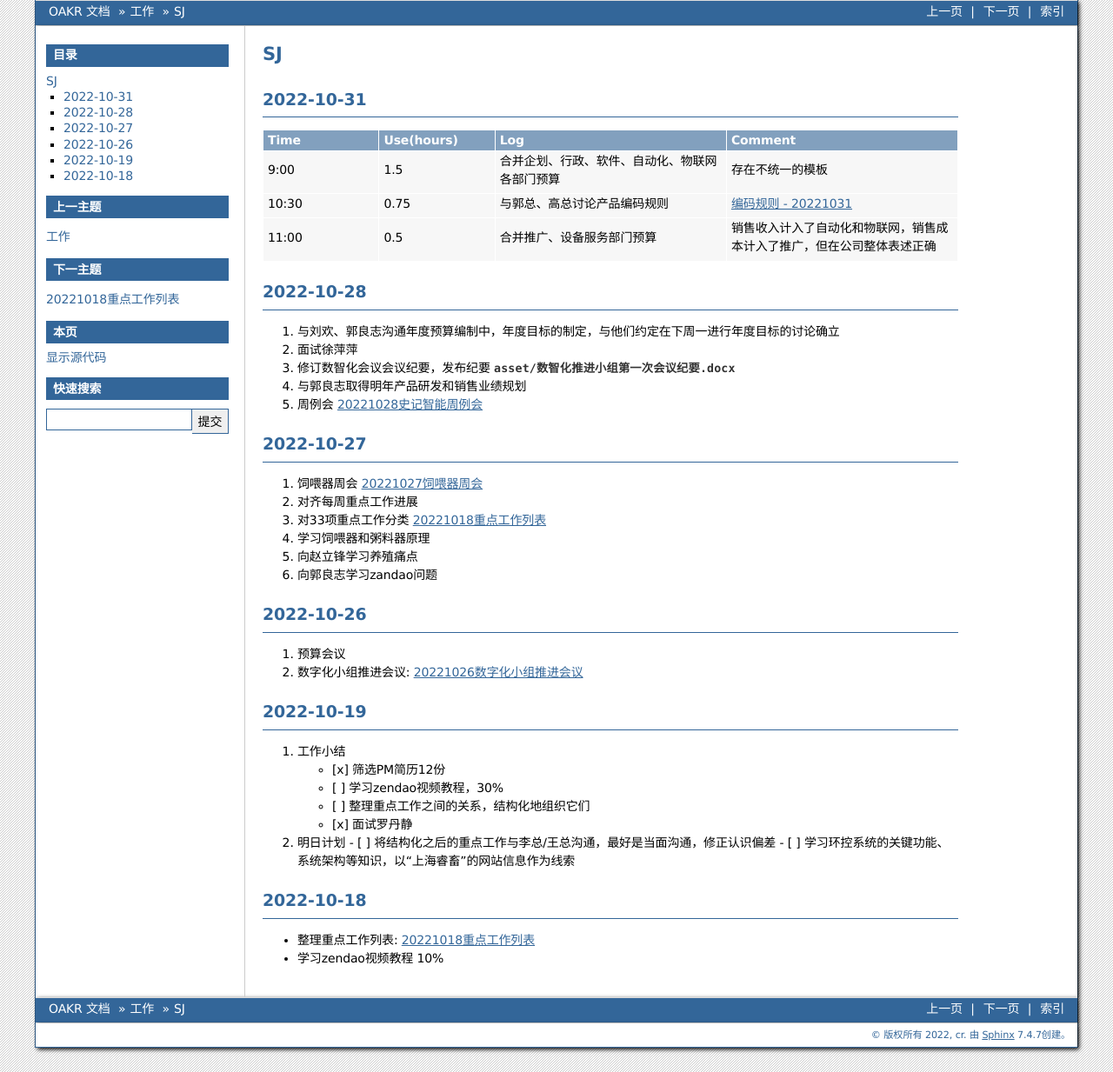
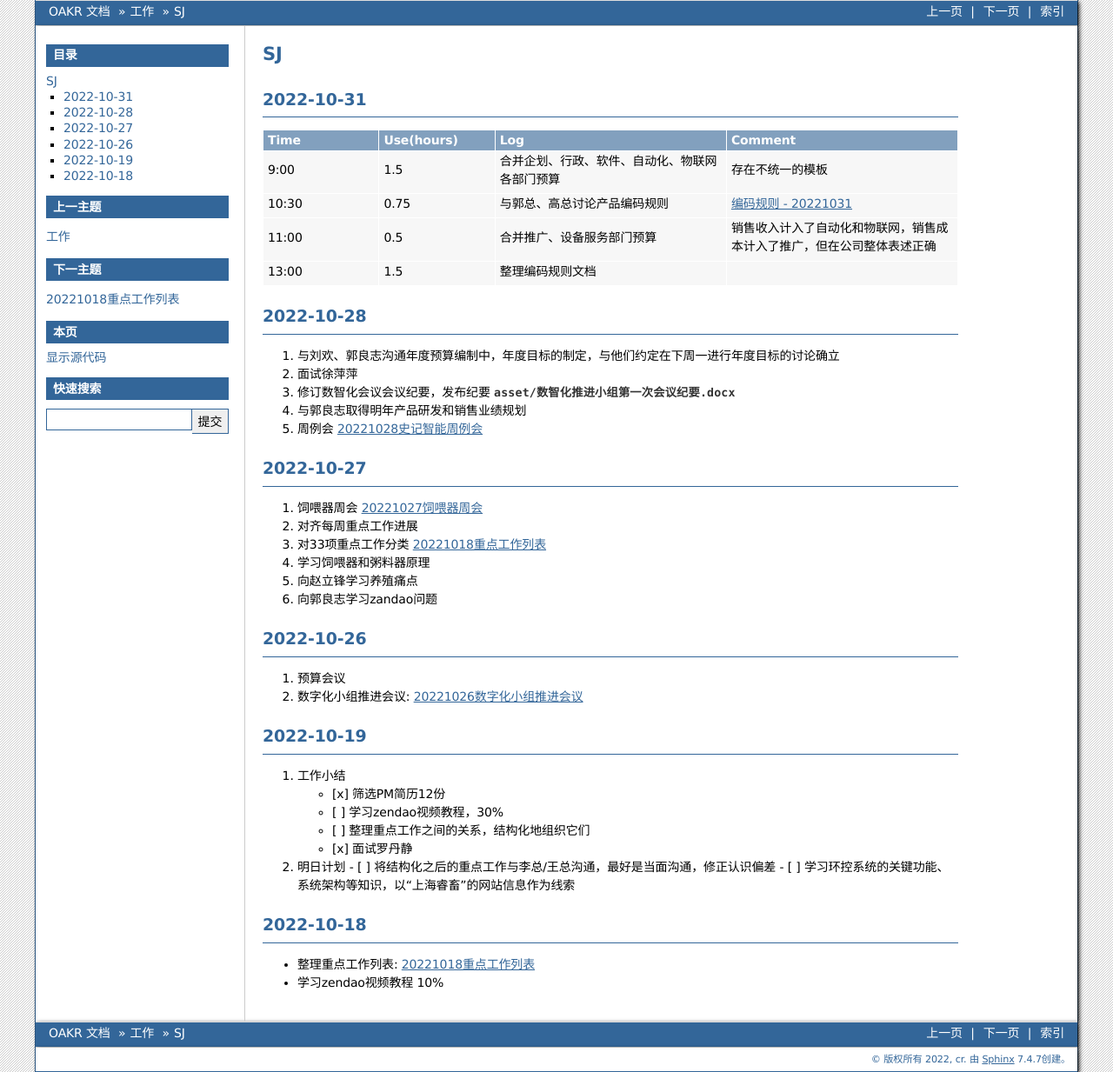
Before and after one commit to cruiurc/cruiurc.github.io, a Sphinx documentation site: the page built from source/work/sj/sj.rst, in a window 1280 px wide. Shown: the whole page at 87% size. Built offline with Sphinx 7.4.7, drawn with Linux system fonts in a browser that asks for light colours.

Commit message:
20221031 work

```diff
--- a/source/work/sj/sj.rst
+++ b/source/work/sj/sj.rst
@@ -9,7 +9,7 @@
     9:00, 1.5, 合并企划、行政、软件、自动化、物联网各部门预算, 存在不统一的模板
     10:30, 0.75, 与郭总、高总讨论产品编码规则, :doc:`topic/产品编码规则-20221031`
     11:00, 0.5, 合并推广、设备服务部门预算, 销售收入计入了自动化和物联网，销售成本计入了推广，但在公司整体表述正确
-
+    13:00, 1.5, 整理编码规则文档
 2022-10-28
 -----------
 1. 与刘欢、郭良志沟通年度预算编制中，年度目标的制定，与他们约定在下周一进行年度目标的讨论确立
--- a/source/work/sj/topic/产品编码规则-20221031.rst
+++ b/source/work/sj/topic/产品编码规则-20221031.rst
@@ -12,6 +12,9 @@
     5, "0-F"(字符，16进制), ``产品类别``，例如“环控”领域包含的产品类别有：“基础版控制器”、“标准版控制器”、“旗舰版控制器”、“传感器”等
     6, "0-F"(字符，16进制), ``预留``，暂不使用，未来作为第5位 ``产品类别``或第6位 ``版本号``的延续
     7, "0-F"(字符，16进制), ``版本号``，作为迭代版本编号，在硬件或软件更新时命名
+
+.. image:: ./asset/编码规则grid.png
+    :scale: 15
 
 .. graphviz::
 
```
Also changed, not shown: other parts of source/work/sj/topic/产品编码规则-20221031.rst (+1 -1 lines), source/work/sj/asset/编码规则grid.png (added).
